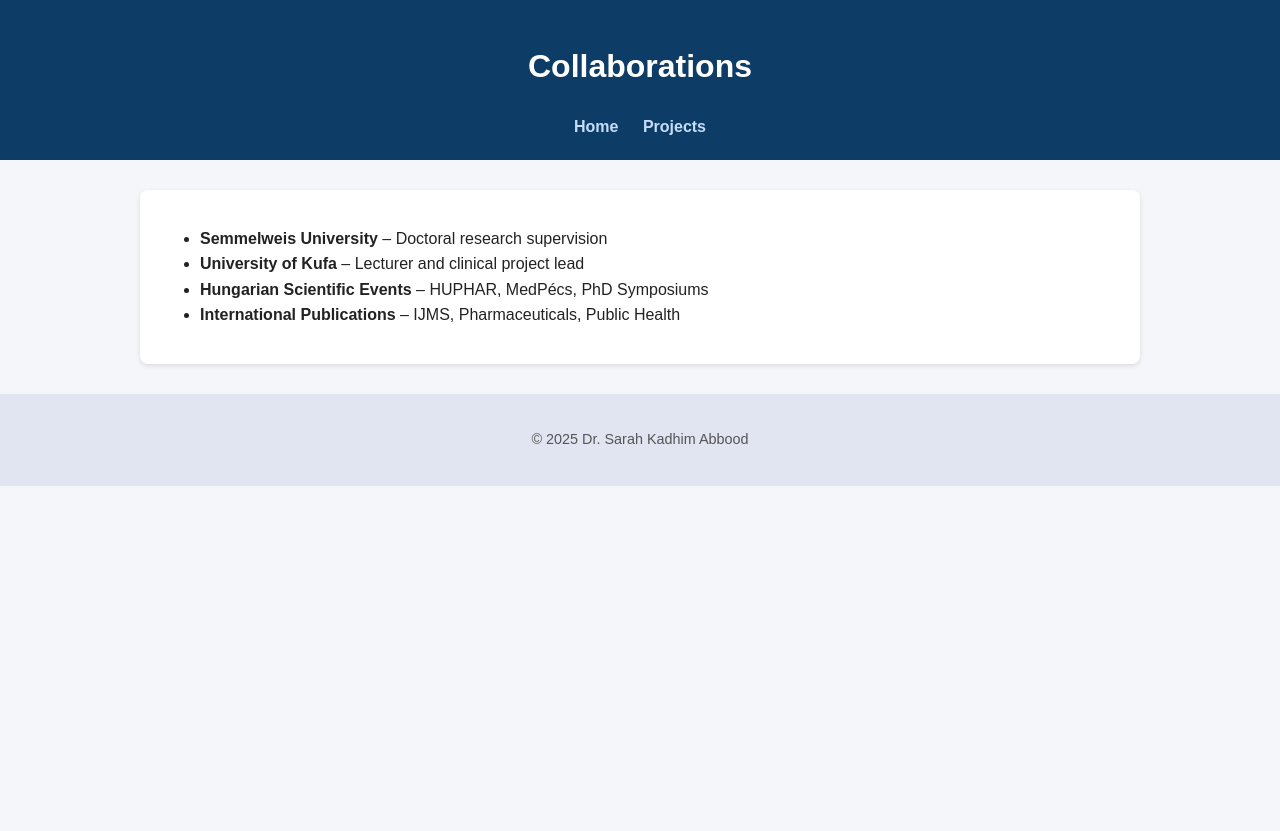
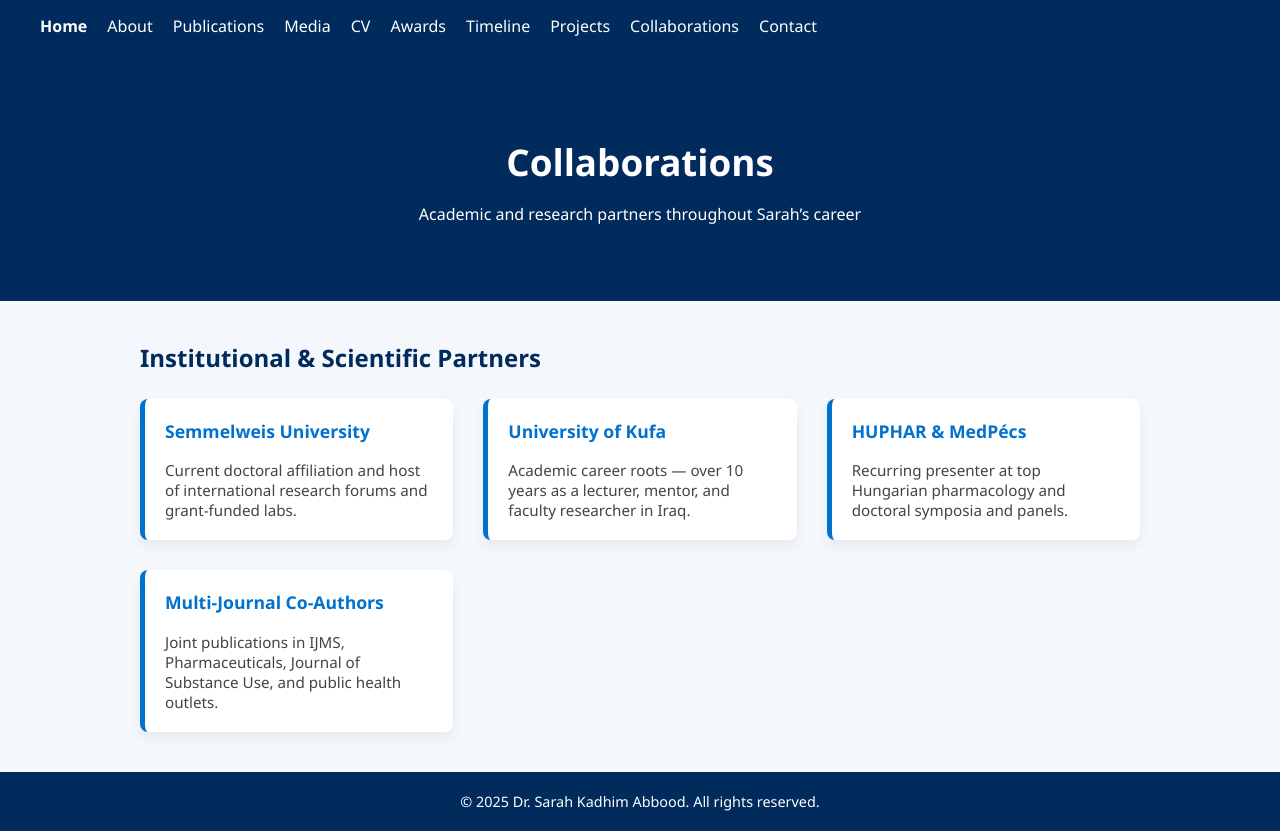
Before and after one commit to SarahkAbbood/SarahKAbbood.github.io, a plain HTML site: page collaborations.html in a window 1280 px wide. Before the commit the page ends 800 px from the top, so only its background shows below. Drawn offline with Linux system fonts and the light colour scheme.

Commit message:
Update collaborations.html

```diff
--- a/collaborations.html
+++ b/collaborations.html
@@ -2,29 +2,138 @@
 <html lang="en">
 <head>
   <meta charset="UTF-8" />
-  <title>Collaborations - Dr. Sarah Abbood</title>
-  <link rel="stylesheet" href="css/style.css" />
+  <meta name="viewport" content="width=device-width, initial-scale=1.0"/>
+  <title>Collaborations – Dr. Sarah Abbood</title>
+  <style>
+    :root {
+      --primary: #002b5c;
+      --secondary: #0072ce;
+      --bg: #f4f7fb;
+    }
+
+    body {
+      margin: 0;
+      font-family: 'Segoe UI', sans-serif;
+      background-color: var(--bg);
+      color: #1a1a1a;
+    }
+
+    header {
+      background: var(--primary);
+      color: white;
+      text-align: center;
+      padding: 60px 20px;
+    }
+
+    header h1 {
+      font-size: 2.3rem;
+      margin-bottom: 10px;
+    }
+
+    .section {
+      max-width: 1000px;
+      margin: 40px auto;
+      padding: 0 20px;
+    }
+
+    .section h2 {
+      font-size: 1.5rem;
+      color: var(--primary);
+      margin-bottom: 25px;
+    }
+
+    .grid {
+      display: grid;
+      grid-template-columns: repeat(auto-fit, minmax(280px, 1fr));
+      gap: 30px;
+    }
+
+    .card {
+      background: white;
+      border-left: 5px solid var(--secondary);
+      border-radius: 8px;
+      padding: 20px;
+      box-shadow: 0 6px 12px rgba(0,0,0,0.06);
+      transition: transform 0.2s ease;
+    }
+
+    .card:hover {
+      transform: translateY(-4px);
+    }
+
+    .card h3 {
+      margin-top: 0;
+      color: var(--secondary);
+      font-size: 1.1rem;
+    }
+
+    .card p {
+      font-size: 0.95rem;
+      color: #444;
+      margin: 10px 0 0;
+    }
+
+    footer {
+      margin-top: 40px;
+      background: var(--primary);
+      color: white;
+      text-align: center;
+      padding: 20px;
+      font-size: 0.9rem;
+    }
+  </style>
 </head>
+  <nav style="background:#002b5c; padding: 15px 20px;">
+  <div style="max-width: 1200px; margin: auto; display: flex; flex-wrap: wrap; gap: 20px; align-items: center;">
+    <a href="index.html" style="color: white; text-decoration: none; font-weight: bold;">Home</a>
+    <a href="about.html" style="color: white; text-decoration: none;">About</a>
+    <a href="publications.html" style="color: white; text-decoration: none;">Publications</a>
+    <a href="media.html" style="color: white; text-decoration: none;">Media</a>
+    <a href="cv.html" style="color: white; text-decoration: none;">CV</a>
+    <a href="awards.html" style="color: white; text-decoration: none;">Awards</a>
+    <a href="timeline.html" style="color: white; text-decoration: none;">Timeline</a>
+    <a href="projects.html" style="color: white; text-decoration: none;">Projects</a>
+    <a href="collaborations.html" style="color: white; text-decoration: none;">Collaborations</a>
+    <a href="contact.html" style="color: white; text-decoration: none;">Contact</a>
+  </div>
+</nav>
 <body>
+
   <header>
     <h1>Collaborations</h1>
-    <nav>
-      <a href="index.html">Home</a>
-      <a href="projects.html">Projects</a>
-    </nav>
+    <p>Academic and research partners throughout Sarah’s career</p>
   </header>
-  <main>
-    <section>
-      <ul>
-        <li><strong>Semmelweis University</strong> – Doctoral research supervision</li>
-        <li><strong>University of Kufa</strong> – Lecturer and clinical project lead</li>
-        <li><strong>Hungarian Scientific Events</strong> – HUPHAR, MedPécs, PhD Symposiums</li>
-        <li><strong>International Publications</strong> – IJMS, Pharmaceuticals, Public Health</li>
-      </ul>
-    </section>
-  </main>
+
+  <section class="section">
+    <h2>Institutional & Scientific Partners</h2>
+    <div class="grid">
+
+      <div class="card">
+        <h3>Semmelweis University</h3>
+        <p>Current doctoral affiliation and host of international research forums and grant-funded labs.</p>
+      </div>
+
+      <div class="card">
+        <h3>University of Kufa</h3>
+        <p>Academic career roots — over 10 years as a lecturer, mentor, and faculty researcher in Iraq.</p>
+      </div>
+
+      <div class="card">
+        <h3>HUPHAR & MedPécs</h3>
+        <p>Recurring presenter at top Hungarian pharmacology and doctoral symposia and panels.</p>
+      </div>
+
+      <div class="card">
+        <h3>Multi-Journal Co-Authors</h3>
+        <p>Joint publications in IJMS, Pharmaceuticals, Journal of Substance Use, and public health outlets.</p>
+      </div>
+
+    </div>
+  </section>
+
   <footer>
-    <p>© 2025 Dr. Sarah Kadhim Abbood</p>
+    © 2025 Dr. Sarah Kadhim Abbood. All rights reserved.
   </footer>
+
 </body>
 </html>
```
